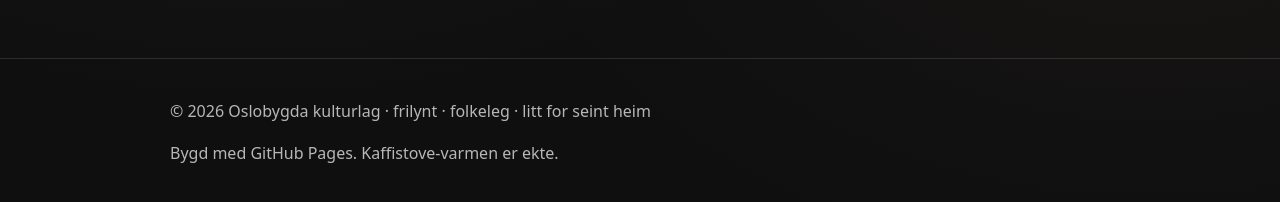
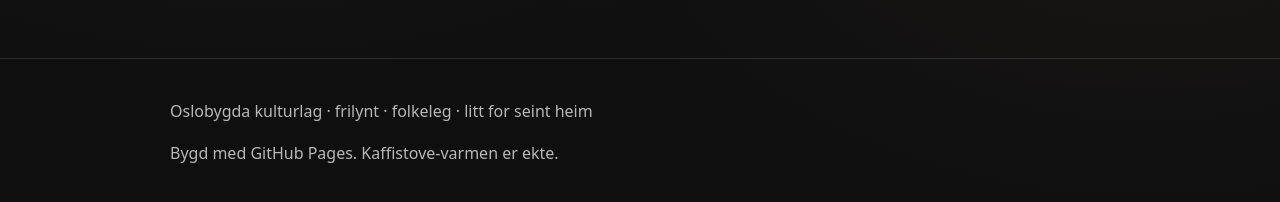
Before and after one commit to tlauen/oslobygda, a Jekyll site: the page built from om/index.md, in a window 1280 px wide. Shown: the part 248-450 px from the top of the page. Built offline with Jekyll 4.4.1, drawn with Linux system fonts in a browser that asks for light colours.

Commit message:
Update footer.html

```diff
--- a/_includes/footer.html
+++ b/_includes/footer.html
@@ -1,5 +1,5 @@
 <p>
-  © {{ site.time | date: "%Y" }} {{ site.title }} ·
+  {{ site.title }} ·
   <span class="muted">frilynt · folkeleg · litt for seint heim</span>
 </p>
 <p class="muted">
```
